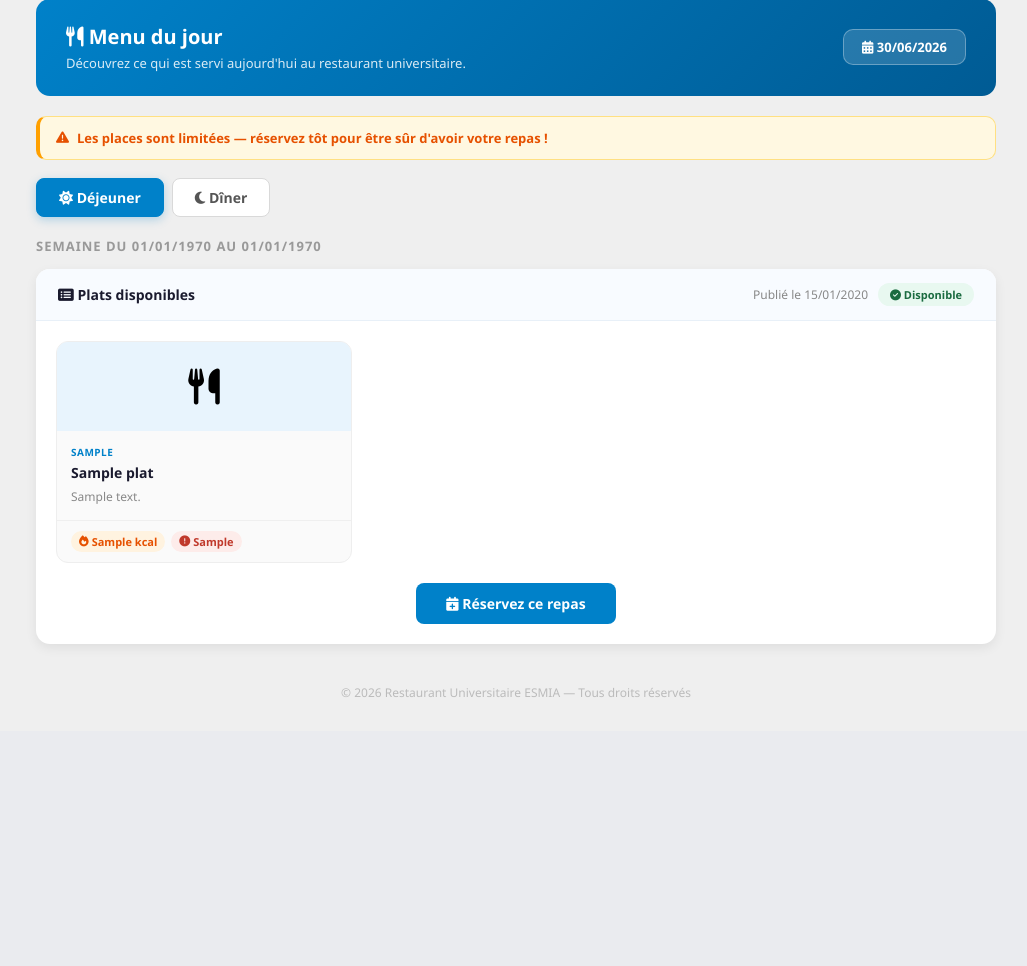
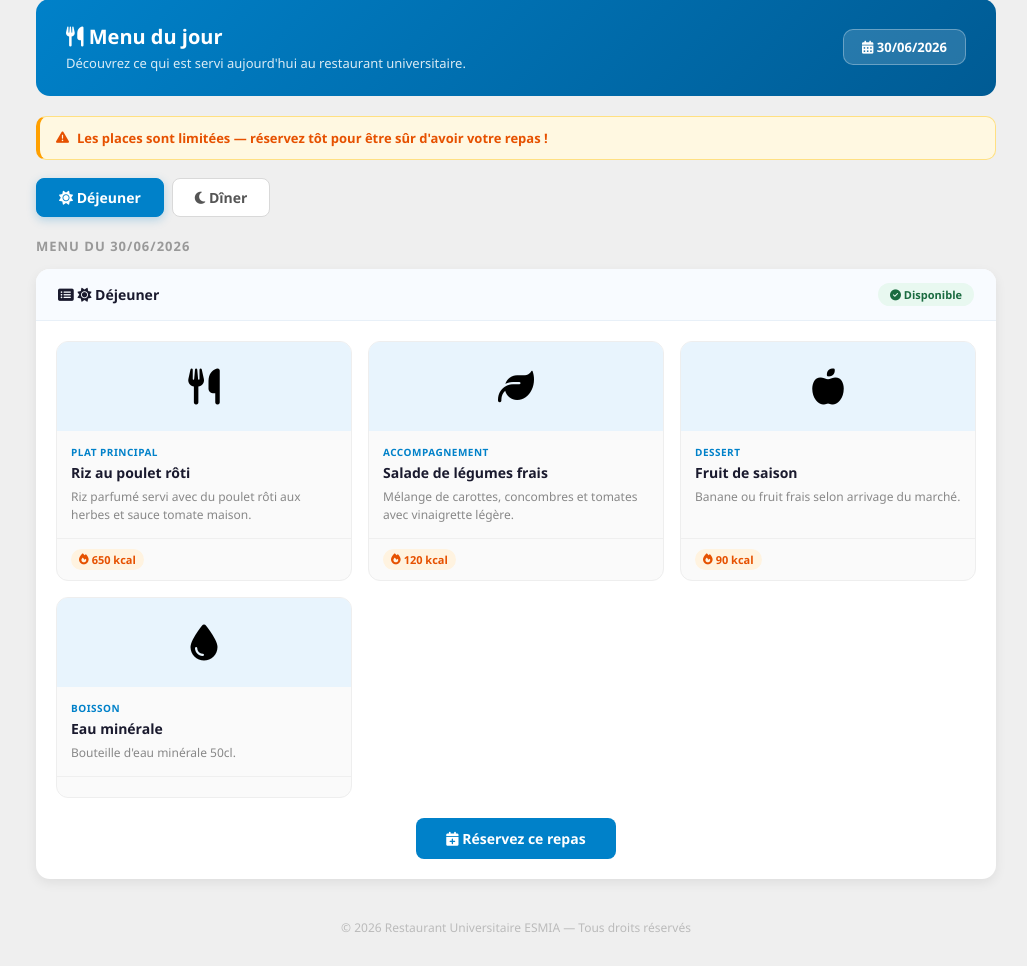
Before and after one commit to Nilaina-droid/Projet-Transversale, a PHP site: page /espace_etudiant/menu.php in a window 1280 px wide. Shown: the part 144-1110 px from the top of the page, without its empty margins (124-1151 px from the left). Before the commit the page ends 841 px from the top, so only its background shows below. Run offline with PHP 8.4, Linux system fonts and the light colour scheme; the visitor is signed in with stand-in values (Sample User, id 1); tables that the repository leaves empty or names only in its code hold one stand-in row (values such as "Sample post").

Commit message:
nisy novaiko tao @ menu.php

```diff
--- a/espace_etudiant/menu.php
+++ b/espace_etudiant/menu.php
@@ -6,22 +6,35 @@ if (!isset($_SESSION['role']) || $_SESSION['role'] !== 'etudiant') {
 }
 require_once '../config/connexion.php';
 
-$menus    = $pdo->query("SELECT * FROM menu WHERE statut = 'PUBLIE' ORDER BY semaine_du DESC")->fetchAll();
-$plats_bdd = $pdo->query("SELECT * FROM plat ORDER BY type_plat ASC")->fetchAll();
+$repas = ($_GET['repas'] ?? 'dejeuner') === 'diner' ? 'diner' : 'dejeuner';
+$type_service = $repas === 'diner' ? 'DINER' : 'DEJEUNER';
+
+$menus = $pdo->query("SELECT * FROM menu WHERE statut = 'PUBLIE' ORDER BY semaine_du DESC")->fetchAll();
+
+// On récupère uniquement les plats reliés (via la table quota) au service correspondant (DEJEUNER ou DINER)
+$stmt = $pdo->prepare("
+    SELECT DISTINCT p.*
+    FROM plat p
+    JOIN quota q ON q.id_plat = p.id_plat
+    JOIN service s ON s.id_service = q.id_service
+    WHERE s.Type_service = :type_service
+    ORDER BY p.type_plat ASC
+");
+$stmt->execute(['type_service' => $type_service]);
+$plats_bdd = $stmt->fetchAll();
 
 $type_icons = [
-    'Viande'   => '<i class="fas fa-drumstick-bite"></i>',
-    'Poisson'  => '<i class="fas fa-fish"></i>',
-    'Légumes'  => '<i class="fas fa-seedling"></i>',
-    'Dessert'  => '<i class="fas fa-ice-cream"></i>',
-    'Boisson'  => '<i class="fas fa-glass-martini-alt"></i>',
-    'Entrée'   => '<i class="fas fa-utensils"></i>',
-    'Féculent' => '<i class="fas fa-bowl-rice"></i>',
+    'Viande'     => '<i class="fas fa-drumstick-bite"></i>',
+    'Poisson'    => '<i class="fas fa-fish"></i>',
+    'Végétarien' => '<i class="fas fa-seedling"></i>',
+    'Légumes'    => '<i class="fas fa-seedling"></i>',
+    'Dessert'    => '<i class="fas fa-ice-cream"></i>',
+    'Boisson'    => '<i class="fas fa-glass-martini-alt"></i>',
+    'Entrée'     => '<i class="fas fa-utensils"></i>',
+    'Féculent'   => '<i class="fas fa-bowl-rice"></i>',
 ];
 
-$repas = ($_GET['repas'] ?? 'dejeuner') === 'diner' ? 'diner' : 'dejeuner';
-
-// Données fictives — à remplacer quand la table menu_plat sera créée
+// Données fictives de secours — utilisées uniquement si aucun plat n'est encore relié à ce service via la table quota
 $plats_fictifs = [
     'dejeuner' => [
         ['emoji'=>'<i class="fas fa-utensils"></i>','type'=>'Plat principal', 'nom'=>'Riz au poulet rôti',       'desc'=>'Riz parfumé servi avec du poulet rôti aux herbes et sauce tomate maison.', 'calories'=>'650', 'allergens'=>''],
@@ -43,7 +56,7 @@ $plats_fictifs = [
     <meta name="viewport" content="width=device-width, initial-scale=1.0">
     <title>Menu du jour — RU ESMIA</title>
     <link rel="stylesheet" href="../Style/menu.css">
-    <link rel="stylesheet" href="../assets/fontawesome/css/all.min.css">
+    <link rel="stylesheet" href="../assets/fontawasome/css/all.min.css">
     <link rel="stylesheet" href="https://cdnjs.cloudflare.com/ajax/libs/font-awesome/6.5.1/css/all.min.css">
 </head>
 <body>
@@ -86,7 +99,7 @@ $plats_fictifs = [
     </div>
 
     <?php
-    // Si des plats existent en BDD, on les utilise ; sinon données fictives
+    // Si des plats sont reliés en BDD à ce service précis, on les utilise ; sinon données fictives
     $afficher_bdd = !empty($plats_bdd);
     ?>
 
@@ -106,7 +119,7 @@ $plats_fictifs = [
 
         <div class="semaine-card">
             <div class="semaine-header">
-                <h3><i class="fas fa-list-alt"></i> Plats disponibles</h3>
+                <h3><i class="fas fa-list-alt"></i> Plats disponibles — <?= $repas === 'dejeuner' ? 'Déjeuner' : 'Dîner' ?></h3>
                 <div style="display:flex;align-items:center;gap:10px;">
                     <?php if (!empty($menus)): ?>
                         <span style="font-size:12px;color:#888;">Publié le <?= date('d/m/Y', strtotime($menus[0]['date_publication'])) ?></span>
```
